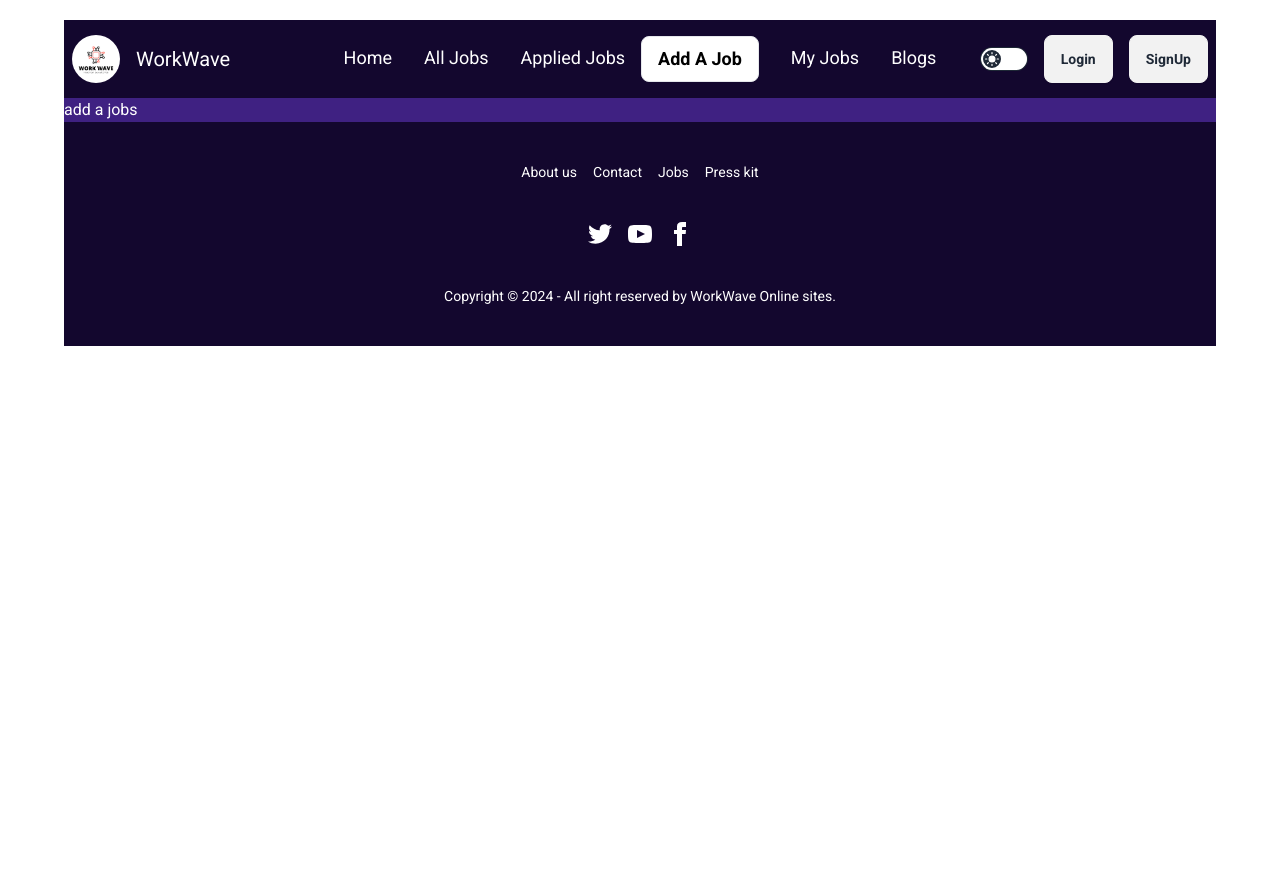
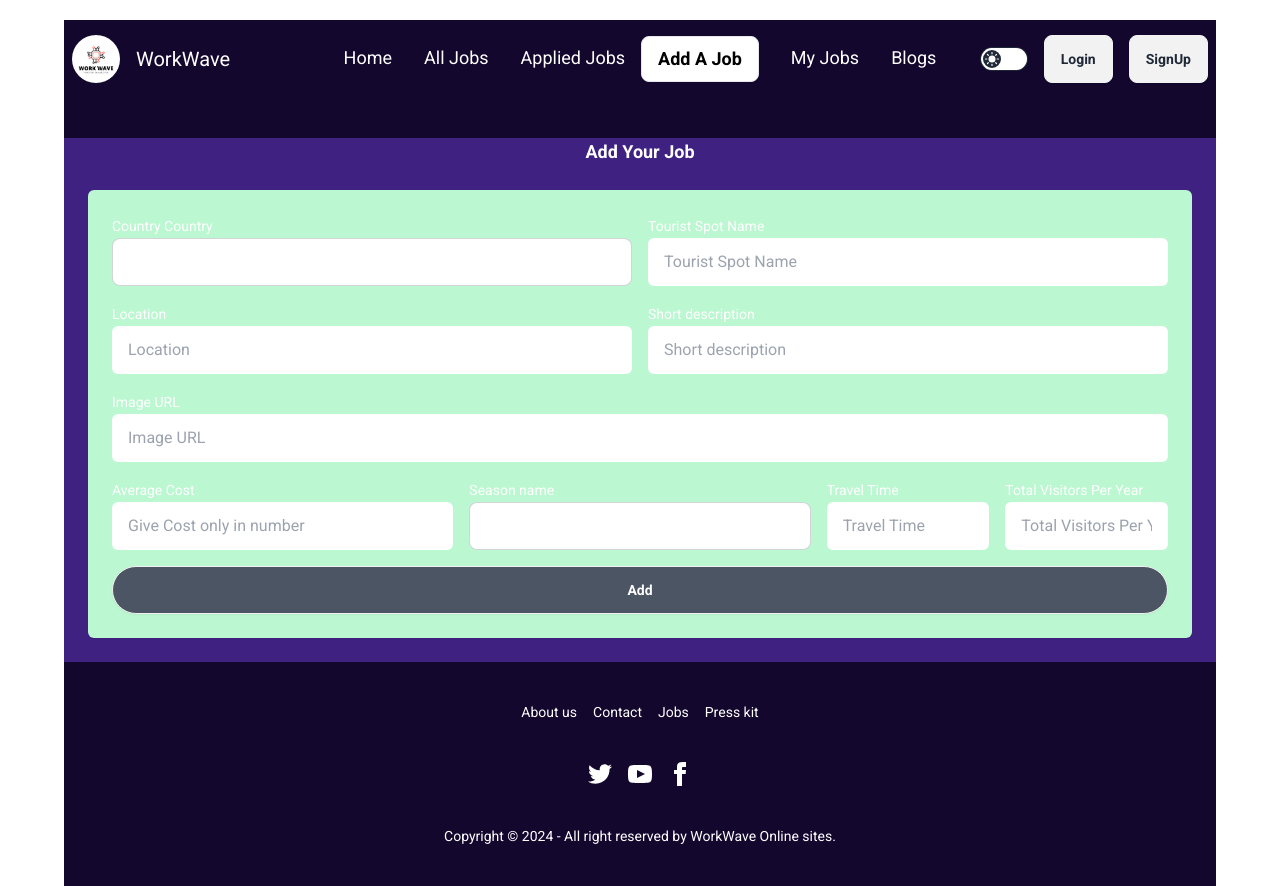
Before and after one commit to Fardin15/work-wave, a React (Vite) app: page /add-job in a window 1280 px wide. Before the commit the page ends 800 px from the top, so only its background shows below. Built offline with nearby package versions, Linux system fonts and the light colour scheme; no server answers.

Commit message:
blog page added

```diff
--- a/src/Pages/AddJob.jsx
+++ b/src/Pages/AddJob.jsx
@@ -1,7 +1,151 @@
 const AddJob = () => {
   return (
     <div>
-      <h1>add a jobs</h1>
+      <p className="font-bold text-lg text-center mt-10">Add Your Job</p>
+      <section className="p-6">
+        <form
+          noValidate=""
+          action=""
+          className="container flex flex-col mx-auto space-y-12"
+        >
+          <fieldset className="p-6 rounded-md shadow-sm bg-green-200 dark:bg-gray-50">
+            <div className="grid grid-cols-6 gap-4 col-span-full lg:col-span-3">
+              {/* country  */}
+              <div className="col-span-full sm:col-span-3">
+                <label htmlFor="firstname" className="text-sm">
+                  Country Country
+                </label>
+                <select
+                  name="country"
+                  className="select select-bordered w-full"
+                >
+                  <option defaultValue={"pick one"}>Pick one</option>
+                  <option value={"USA"}>USA</option>
+                  <option value={"Canada"}>Canada</option>
+                  <option value={"Brazil"}>Brazil</option>
+                  <option value={"Argentina"}>Argentina</option>
+                  <option value={"Maxico"}>Maxico</option>
+                  <option value={"Peru"}>Peru</option>
+                </select>
+              </div>
+              {/* tourists_spot_name */}
+              <div className="col-span-full sm:col-span-3">
+                <label htmlFor="lastname" className="text-sm">
+                  Tourist Spot Name
+                </label>
+                <input
+                  name="spot"
+                  id="lastname"
+                  type="text"
+                  placeholder="Tourist Spot Name"
+                  className="w-full rounded-md text-gray-500 dark:text-gray-50   border-gray-700 dark:border-gray-300 py-3 px-4"
+                />
+              </div>
+              {/* location */}
+              <div className="col-span-full sm:col-span-3">
+                <label htmlFor="email" className="text-sm">
+                  Location
+                </label>
+                <input
+                  name="location"
+                  id="email"
+                  type="text"
+                  placeholder="Location"
+                  className="w-full rounded-md text-gray-500 dark:text-gray-50   border-gray-700 dark:border-gray-300 py-3 px-4"
+                />
+              </div>
+              {/* short description */}
+              <div className="col-span-full sm:col-span-3">
+                <label htmlFor="address" className="text-sm">
+                  Short description
+                </label>
+                <input
+                  name="description"
+                  id="address"
+                  type="text"
+                  placeholder="Short description"
+                  className="w-full rounded-md text-gray-500 dark:text-gray-50   border-gray-700 dark:border-gray-300 py-3 px-4"
+                />
+              </div>
+              {/* Image URL */}
+              <div className="col-span-full">
+                <label htmlFor="city" className="text-sm">
+                  Image URL
+                </label>
+                <input
+                  name="photo"
+                  id="city"
+                  type="text"
+                  placeholder="Image URL"
+                  className="w-full rounded-md text-gray-500 dark:text-gray-50   border-gray-700 dark:border-gray-300 py-3 px-4"
+                />
+              </div>
+              {/*  average_cost */}
+              <div className="col-span-full sm:col-span-2">
+                <label htmlFor="city" className="text-sm">
+                  Average Cost
+                </label>
+                <input
+                  name="cost"
+                  id="city"
+                  type="number"
+                  placeholder="Give Cost only in number"
+                  className="w-full rounded-md text-gray-500 dark:text-gray-50   border-gray-700 dark:border-gray-300 py-3 px-4"
+                />
+              </div>
+              {/* season  */}
+              <div className="col-span-full sm:col-span-2">
+                <label htmlFor="firstname" className="text-sm">
+                  Season name
+                </label>
+                <select name="season" className="select select-bordered w-full">
+                  <option defaultValue={"pick one"}>Pick season</option>
+                  <option value={"Spring"}>Spring</option>
+                  <option value={"Summer"}>Summer</option>
+                  <option value={"Autumn "}>Autumn </option>
+                  <option value={"Winter"}>Winter</option>
+                </select>
+              </div>
+              {/* travel_time */}
+              <div className="col-span-full sm:col-span-1">
+                <label htmlFor="zip" className="text-sm">
+                  Travel Time
+                </label>
+                <input
+                  name="time"
+                  id="zip"
+                  type="text"
+                  placeholder="Travel Time"
+                  className="w-full rounded-md text-gray-500 dark:text-gray-50   border-gray-700 dark:border-gray-300 py-3 px-4"
+                />
+              </div>
+              {/* totalVisitorsPerYear */}
+              <div className="col-span-full sm:col-span-1">
+                <label htmlFor="zip" className="text-sm">
+                  Total Visitors Per Year
+                </label>
+                <input
+                  name="visitors"
+                  id="zip"
+                  type="text"
+                  placeholder="Total Visitors Per Year"
+                  className="w-full rounded-md text-gray-500 dark:text-gray-50   border-gray-700 dark:border-gray-300 py-3 px-4"
+                />
+              </div>
+
+              <div className="col-span-full">
+                <button
+                  type="submit"
+                  className="btn btn-block rounded-full bg-gray-600 py-2 px-8 text-white transition "
+                >
+                  Add
+                </button>
+              </div>
+            </div>
+          </fieldset>
+          {/* Submit button */}
+        </form>
+      </section>
     </div>
   );
 };
--- a/src/Pages/Blogs.jsx
+++ b/src/Pages/Blogs.jsx
@@ -1,7 +1,17 @@
 const Blogs = () => {
   return (
-    <div>
-      <h1>blogs</h1>
+    <div className="card max-w-[1000px] mx-auto py-12 shadow-xl text-black">
+      <div className="card-body bg-slate-50 rounded-3xl mb-8">
+        <h2 className="card-title">
+          What is an access token and refresh token? How do they work and where
+          should we store them on the client side?
+        </h2>
+        <p>If a dog chews shoes whose shoes does he choose?</p>
+      </div>
+      <div className="card-body bg-slate-50 rounded-3xl mb-8">
+        <h2 className="card-title">What is express js? What is Nest JS?</h2>
+        <p>If a dog chews shoes whose shoes does he choose?</p>
+      </div>
     </div>
   );
 };
```
